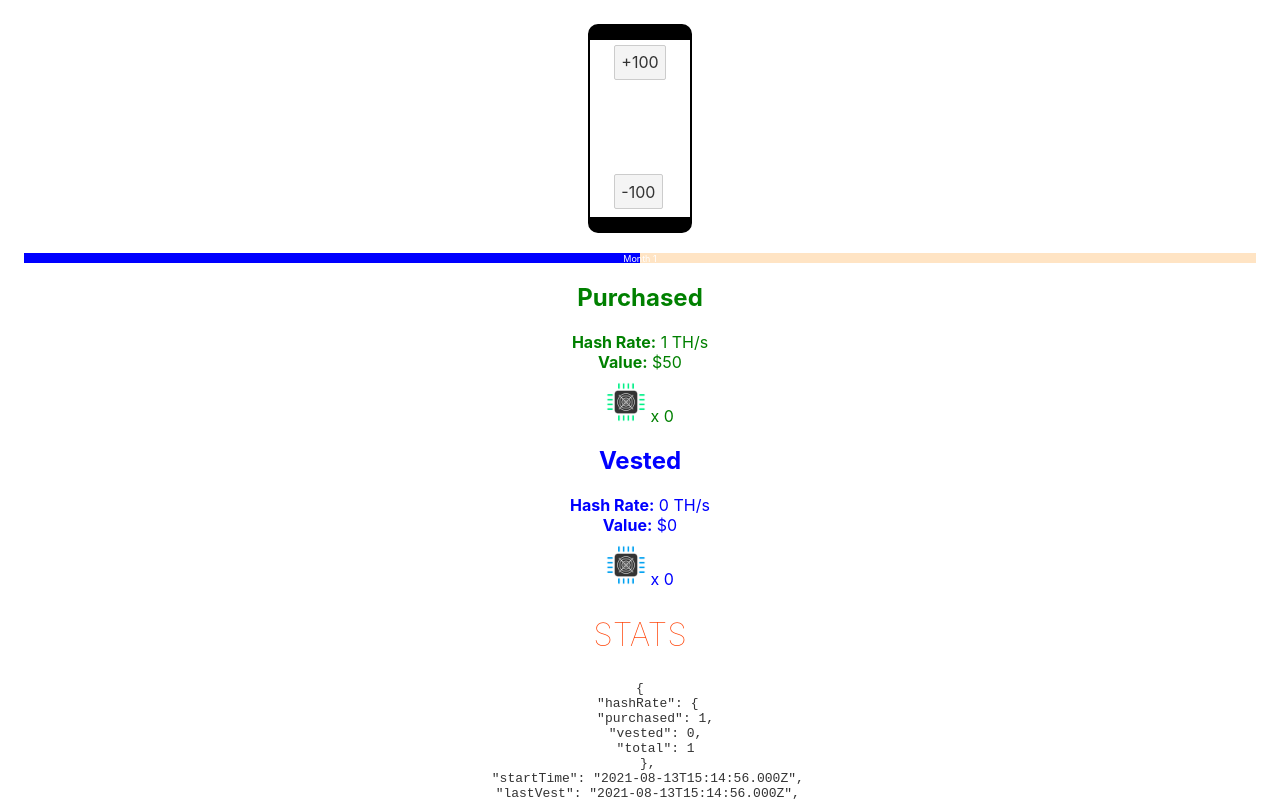
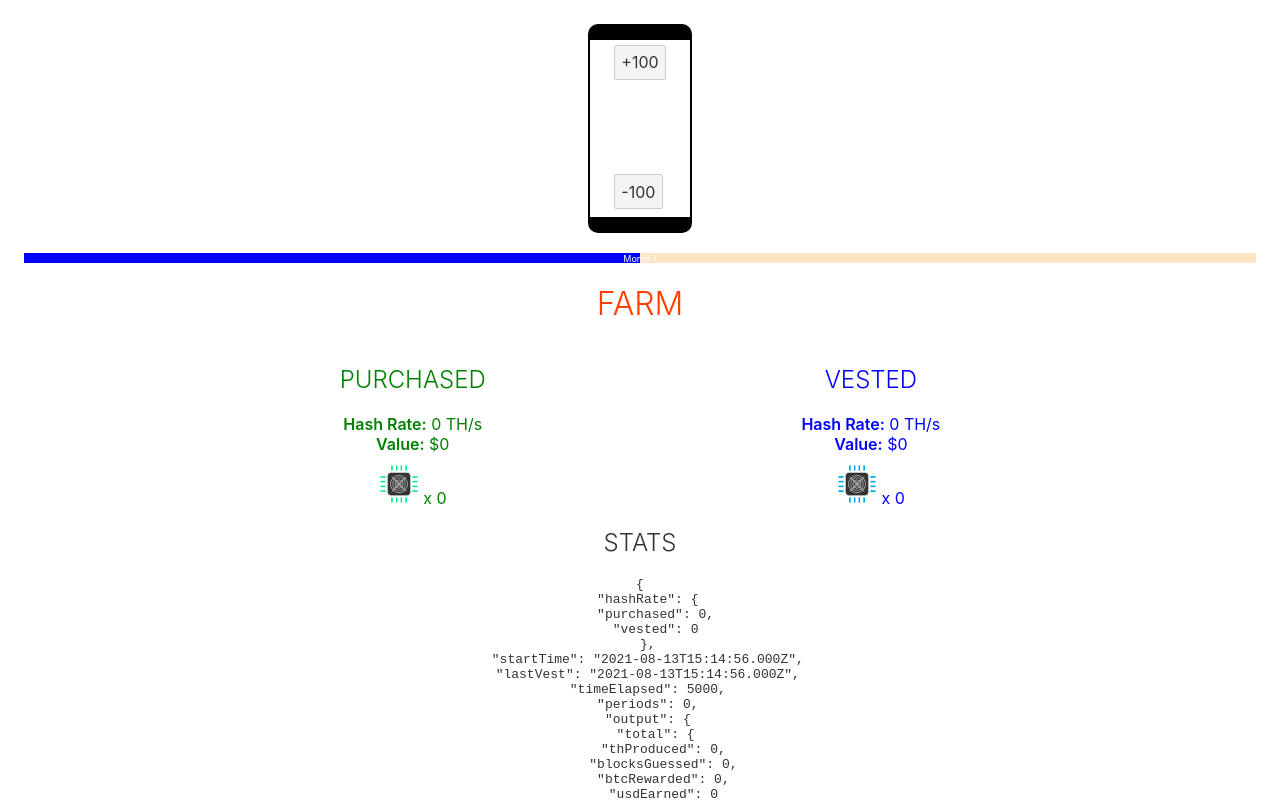
Before and after one commit to esaounkine/cloudmining-demo, a Svelte app: page / in a window 1280 px wide. Shown: the top 801 px of the page. Built offline with nearby package versions, Linux system fonts and the light colour scheme; the HTML template or start-up script is replaced by a standard one.

Commit message:
Introduce global style

```diff
--- a/src/App.svelte
+++ b/src/App.svelte
@@ -17,9 +17,11 @@
 </script>
 
 <main>
-  <Smartphone width={100}>
-    <Controls />
-  </Smartphone>
+  <div class="oneline">
+    <Smartphone width={100}>
+      <Controls />
+    </Smartphone>
+  </div>
 
   <Period />
 
@@ -36,6 +38,25 @@
     margin: 0 auto;
   }
 
+  :global(h1) {
+    color: #ff3e00;
+    text-transform: uppercase;
+    font-size: 2em;
+    font-weight: 300;
+  }
+
+  :global(h2) {
+    text-transform: uppercase;
+    font-size: 1.5em;
+    font-weight: 300;
+  }
+
+  :global(.oneline) {
+    display: flex;
+    flex-flow: row;
+    justify-content: space-evenly;
+  }
+
   @media (min-width: 640px) {
     main {
       max-width: none;
--- a/src/components/farm/Farm.svelte
+++ b/src/components/farm/Farm.svelte
@@ -17,6 +17,8 @@
   };
 </script>
 
+<h1>Farm</h1>
+<div class="oneline">
   <Rack
     machineType="purchased"
     units={asics.purchased.units}
@@ -28,3 +30,4 @@
     units={asics.vested.units}
     totalHashRate={$state.hashRate.vested}
   />
+</div>
--- a/src/components/farm/Rack.svelte
+++ b/src/components/farm/Rack.svelte
@@ -46,7 +46,7 @@
     margin: 10px 0;
   }
   .label {
-    font-weight: bold;
+    font-weight: 600;
     display: inline-block;
   }
 </style>
--- a/src/components/stats/Stats.svelte
+++ b/src/components/stats/Stats.svelte
@@ -1,16 +1,6 @@
 <script lang="ts">
-  import { formatTime } from "../../shared/util";
   import { state } from "../../state/state";
 </script>
 
 <h2>Stats</h2>
 <pre>{JSON.stringify($state, "", 2)}</pre>
-
-<style>
-  h2 {
-    color: #ff3e00;
-    text-transform: uppercase;
-    font-size: 2em;
-    font-weight: 100;
-  }
-</style>
--- a/src/global.d.ts
+++ b/src/global.d.ts
@@ -11,7 +11,6 @@ interface State {
   hashRate: {
     purchased: number;
     vested: number;
-    total: number;
   };
   startTime: Date;
   timeElapsed: number;
--- a/src/state/state.ts
+++ b/src/state/state.ts
@@ -15,9 +15,8 @@ export const config: Config = {
 
 export const state: Writable<State> = writable({
   hashRate: {
-    purchased: 1,
+    purchased: 0,
     vested: 0,
-    total: 1,
   },
   startTime: new Date(),
   lastVest: new Date(),
```
Lines whose indentation alone changed are shown as unchanged.
